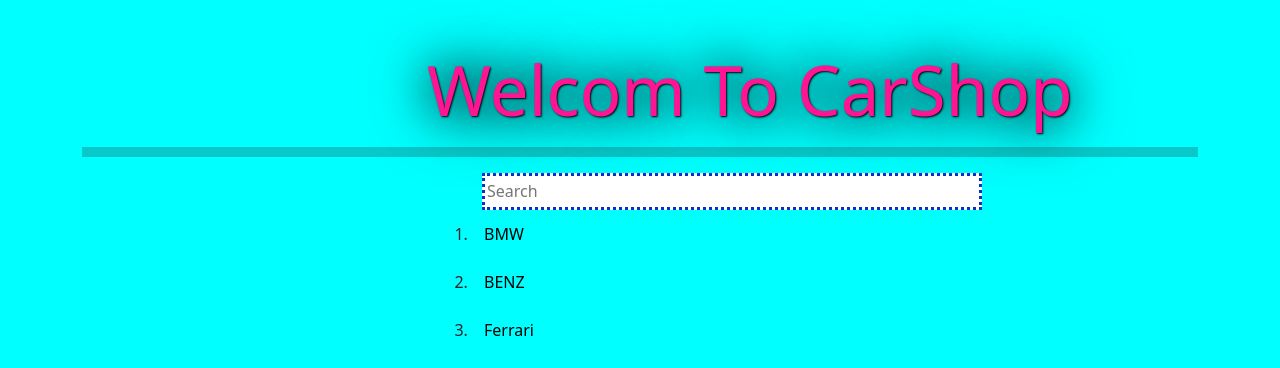
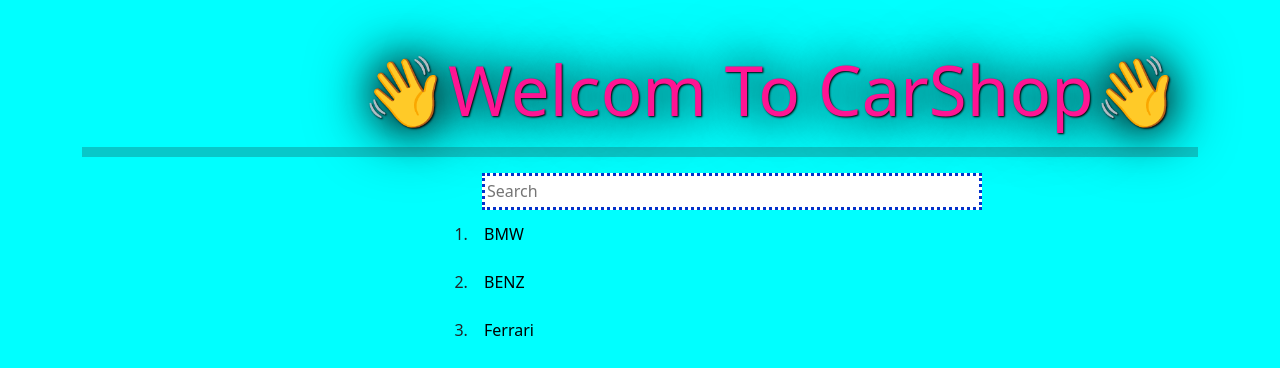
Before and after one commit to ErfanShokrollahzadeh/CarShop, a Django app: page /Car/ in a window 1280 px wide; the page is wider, and only the part inside the window is pictured. Shown: the part 56-424 px from the top of that part. Run offline with Django 3.2, Linux system fonts and the light colour scheme; data comes from the database, SQL or seed files in the repository; some libraries are stand-ins or nearby versions.

Commit message:
update tag welcom in index.html

```diff
--- a/products/static/style.css
+++ b/products/static/style.css
@@ -27,7 +27,7 @@
   color: pink;
 }*/
 .welcom{
-    margin: 0 0 0 345px;
+    margin: 0 0 0 280px;
     color: deeppink;
     font-size: 69px;
     text-shadow: 1px 1px 2px black, 0 0 1em #0c0c0c, 0 0 0.6em #000000;
--- a/products/templates/index.html
+++ b/products/templates/index.html
@@ -2,7 +2,7 @@
 {% load static %}
 {% block content %}
 <div>
-    <h1 class="welcom">Welcom To CarShop</h1>
+    <h1 class="welcom">👋Welcom To CarShop👋</h1>
 </div>
 <hr style="height:10px">
 
```
